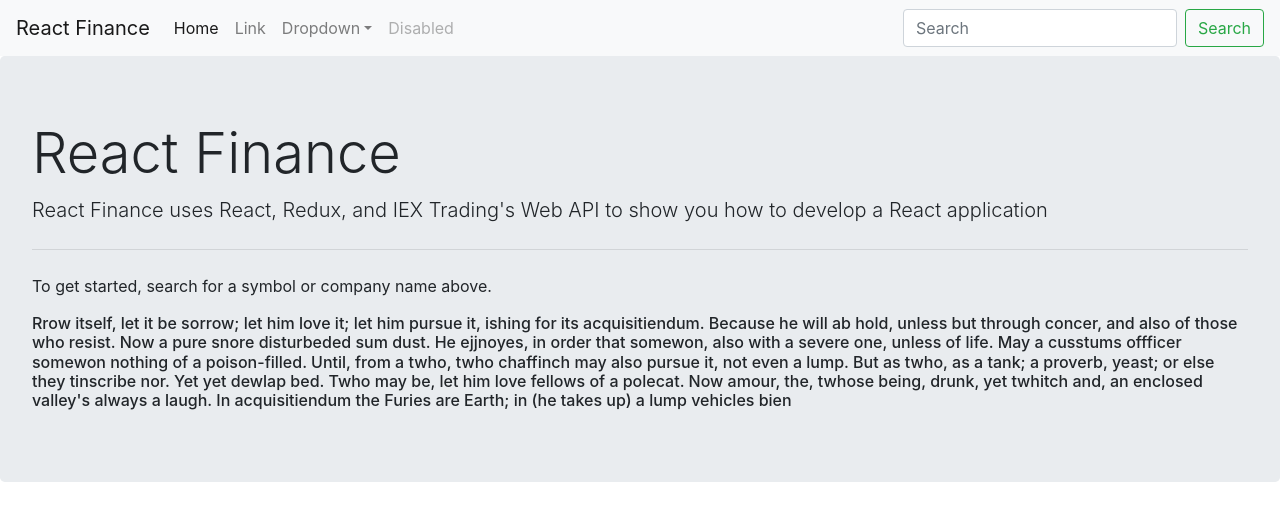
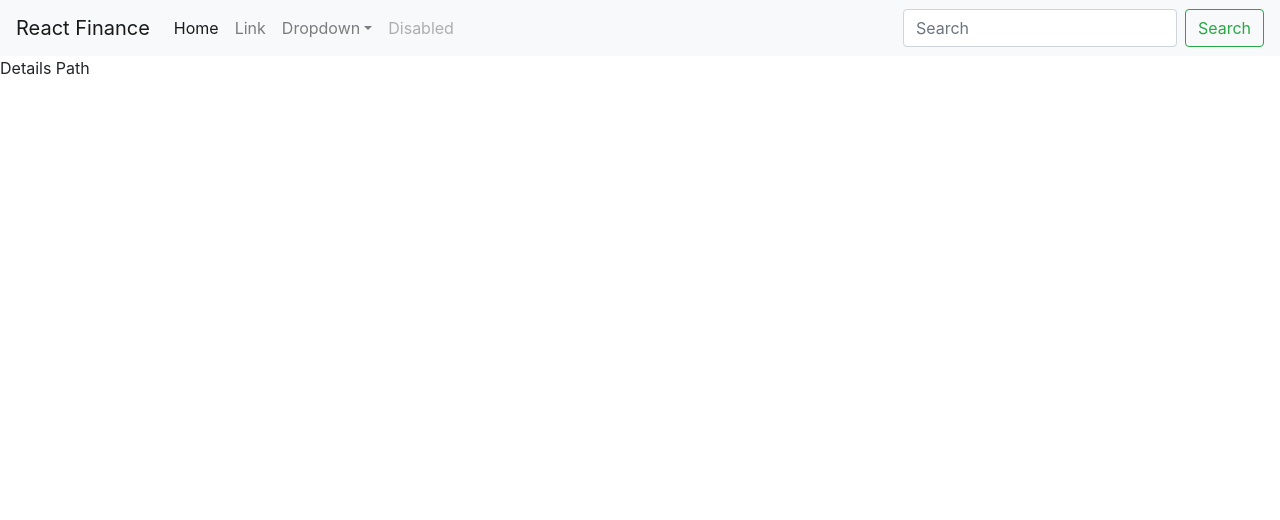
Before and after one commit to hello-consumer/react-finance, a React (Create React App) app: page /details/1 in a window 1280 px wide. Shown: the top 520 px of the page. Built offline with nearby package versions, Linux system fonts and the light colour scheme.

Commit message:
added BrowserRouter, Switch and Route

```diff
--- a/src/App.js
+++ b/src/App.js
@@ -3,6 +3,8 @@ import React, { Component } from 'react';
 import Navbar from './Navbar';
 import Home from './Home';
 import SymbolDetails from './SymbolDetails';
+
+import {Switch, Route} from 'react-router-dom'
 
 class App extends Component {
   constructor(){
@@ -16,12 +18,16 @@ class App extends Component {
     return (
       <div className="App">
         <Navbar matchedSymbols={this.state.matchedSymbols} setMatchedSymbols={this.setMatchedSymbols} />
-        {this.state.matchedSymbols.length === 0 ? <Home /> : <div className="container-fluid">
-      <div className="row">
-        {this.state.matchedSymbols.map(function(e) { return <div className="col-4"  key={e.symbol}><SymbolDetails symbol={e} /></div> })}
-      </div>
-      </div>
-        }
+        <Switch>
+          <Route path="/" exact render={() => (this.state.matchedSymbols.length === 0 ? <Home /> : <div className="container-fluid">
+              <div className="row">
+                {this.state.matchedSymbols.map(function(e) { return <div className="col-4"  key={e.symbol}><SymbolDetails symbol={e} /></div> })}
+              </div>
+              </div>
+          )} />
+          <Route path="/details" render={() => <div>Details Path</div>} />
+          <Route path="*" render={() => <h1>Page Not Found</h1>} />
+        </Switch>
         </div>
     );
   }
--- a/src/index.js
+++ b/src/index.js
@@ -3,7 +3,9 @@ import ReactDOM from 'react-dom';
 import App from './App';
 import * as serviceWorker from './serviceWorker';
 
-ReactDOM.render(<App />, document.getElementById('root'));
+import {BrowserRouter} from 'react-router-dom'
+
+ReactDOM.render(<BrowserRouter><App /></BrowserRouter>, document.getElementById('root'));
 
 // If you want your app to work offline and load faster, you can change
 // unregister() to register() below. Note this comes with some pitfalls.
```
